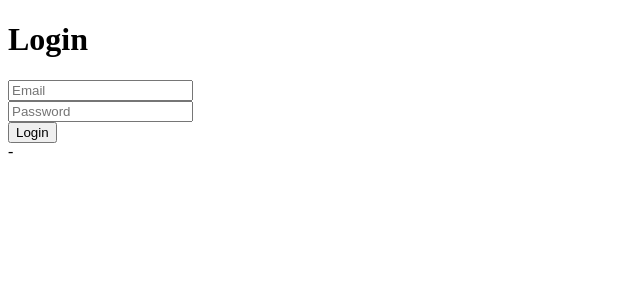
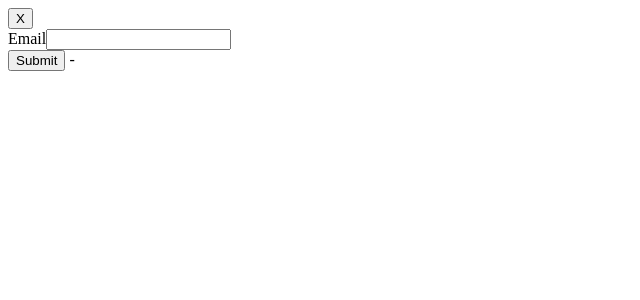
Before and after one commit to wisnuwirayuda/vue-components, a Vue app: page / in a window 1280 px wide. Shown: the top 300 px of the page, without its empty margins (0-640 px from the left). Built offline with nearby package versions, Linux system fonts and the light colour scheme.

Commit message:
Atribut Falthrough

```diff
--- a/src/App.vue
+++ b/src/App.vue
@@ -4,6 +4,7 @@ import Alert from "./components/Alert.vue";
 import Alerts from "./components/Alerts.vue";
 import LoginForm from "./components/auth/LoginForm.vue";
 import BaseInput from "./components/BaseInput.vue";
+import BaseButton from "./components/BaseButton.vue";
 
 export default {
   components: {
@@ -11,11 +12,12 @@ export default {
     Alert,
     Alerts,
     LoginForm,
-    BaseInput
+    BaseInput,
+    BaseButton
   },
   data: () => ({
     items: 3,
-    show: true,
+    show: false,
     alert: {
       message: "Message",
       types: ["success", "warning", "danger"],
@@ -42,11 +44,12 @@ export default {
     <!-- <Alert :message="items + ' items has been removed'" type="success" :show="true" /> -->
     <!-- <Alerts :message="items + ' items has been removed'" type="success" :types="['success', 'warning', 'danger']" /> -->
     <!-- <Alerts v-bind="alert" /> -->
-    <!-- <Alert message="Alert Message" type="danger" :show="show" @alert-close="show = false" /> -->
+    <Alert message="Alert Message" type="danger" :show="show" @alert-close="show = false" />
 
-    <LoginForm @submit="handleSubmit" v-model:email.lowercase="email" v-model:password="password" />
+    <!-- <LoginForm @submit="handleSubmit" v-model:email.lowercase="email" v-model:password="password" /> -->
 
-    <!-- <BaseInput v-model.lowercase="email" label="Email" /> -->
+    <BaseInput v-model.lowercase="email" label="Email" id="email-address" class="mt-3" />
+    <BaseButton text="Submit" theme="primary" @click="show = true" class="mt-3" id="button" />
     {{ email }} - {{ password }}
   </div>
 </template>
--- /dev/null
+++ b/src/components/BaseButton.vue
@@ -0,0 +1,27 @@
+<template>
+    <button :class="['btn', 'btn-' + theme]">{{ text }}</button>
+</template>
+
+<script>
+export default {
+    created () {
+        console.log(this.$attrs);
+    },
+    props: {
+        // class: String,
+        // id: String,
+        text: {
+            type: String,
+            required: true
+        },
+        theme: {
+            type: String,
+            default: 'secondary',
+            validator: function (value) {
+                return ['primary', 'secondary',  'success', 'info', 'warning', 'danger'].includes(value);
+            }
+        }
+    },
+    // emits: ['click']
+}
+</script>
```
